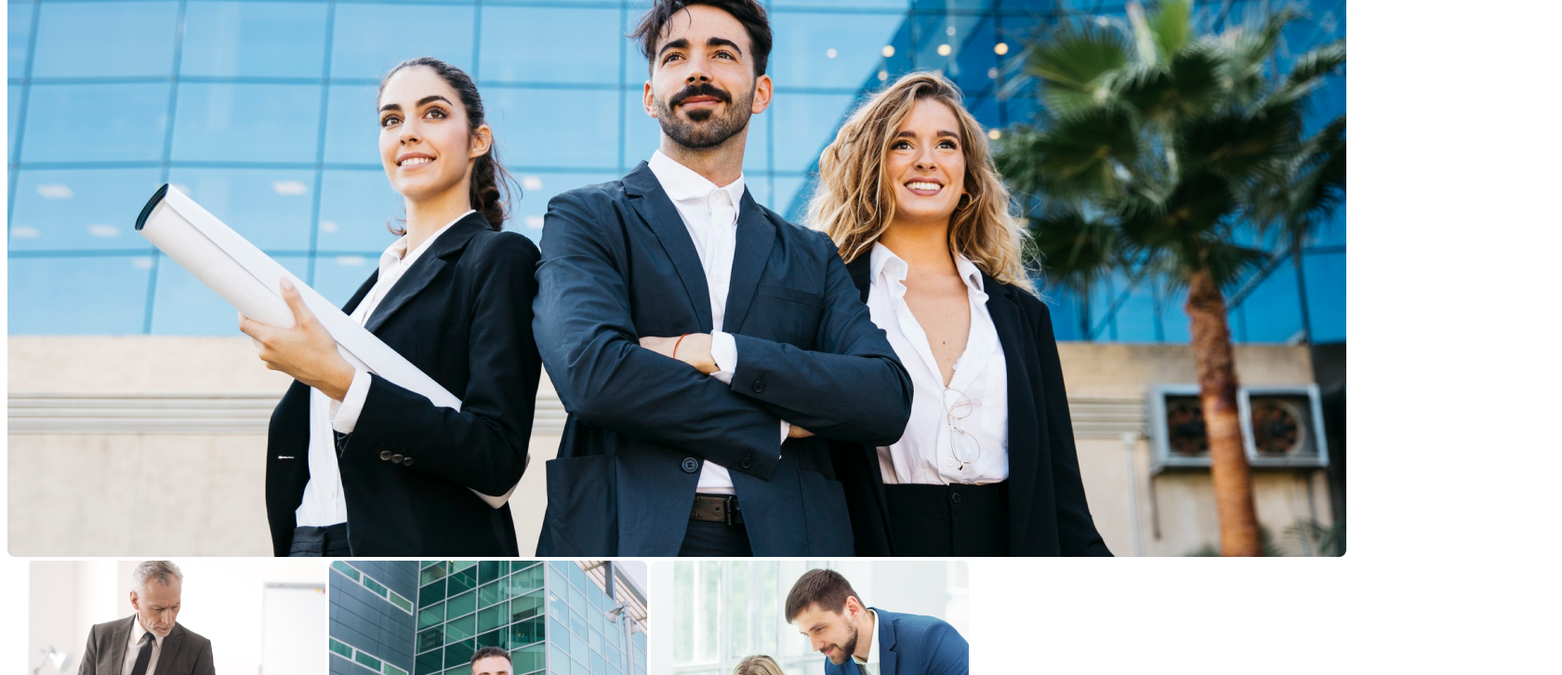
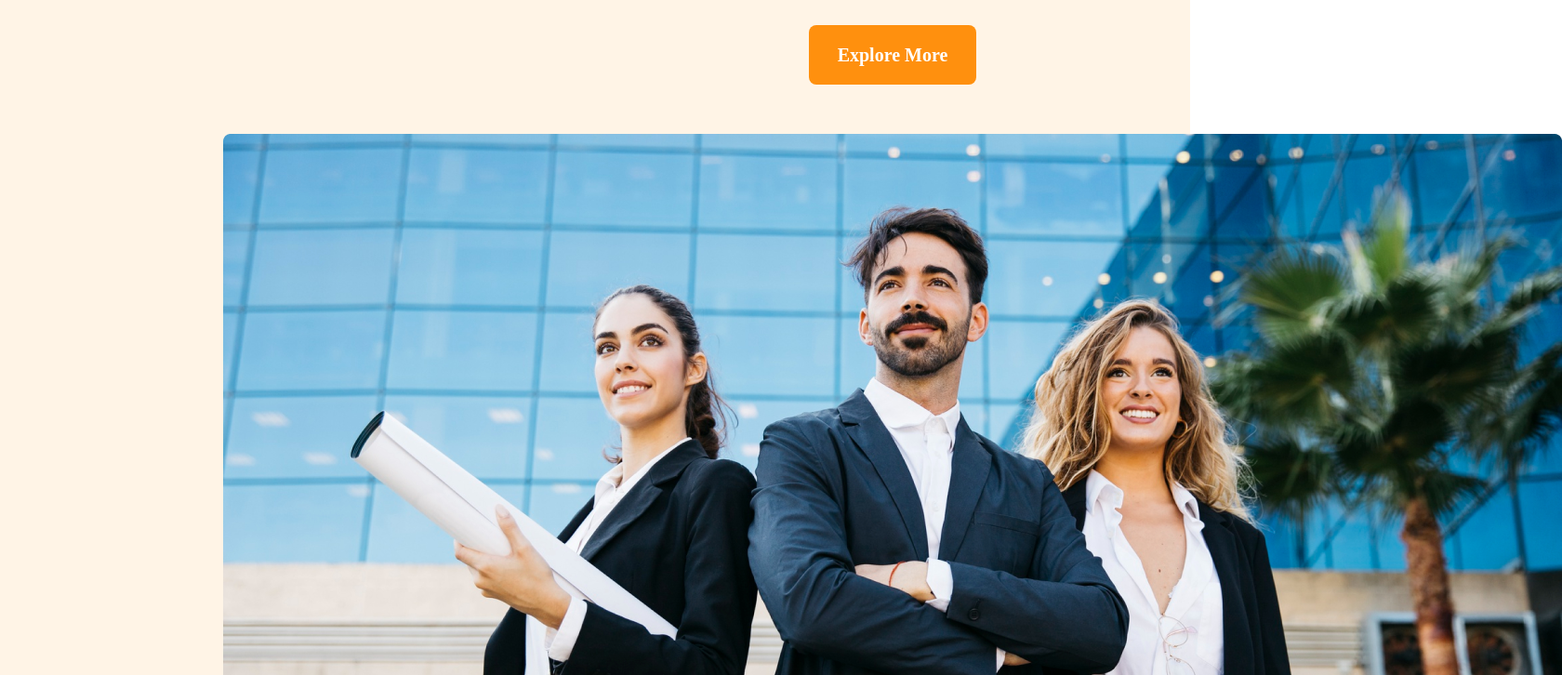
Before and after one commit to jahanjoyti/second-assignment, a plain HTML site: page index.html in a window 1280 px wide. Shown: the part 433-1159 px from the top of the page at 93% size, 1680 px wide, since content can reach past the window. Drawn offline with Linux system fonts and the light colour scheme.

Commit message:
testsecond

```diff
--- a/index.html
+++ b/index.html
@@ -6,7 +6,7 @@
     <meta name="viewport" content="width=device-width, initial-scale=1.0">
     <title>My Second Assignment</title>
     <!-- ....css style linked up...... -->
-    <link rel="stylesheet" href="stylesstyle.css">
+    <link rel="stylesheet" href="styles/style.css">
 </head>
 <body>
     <header>
```
